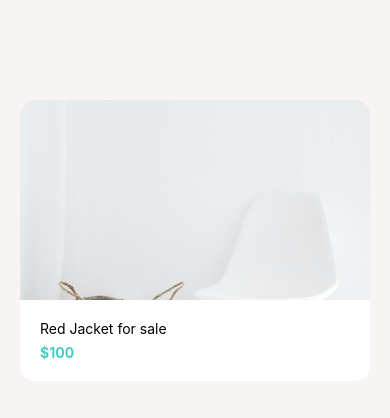
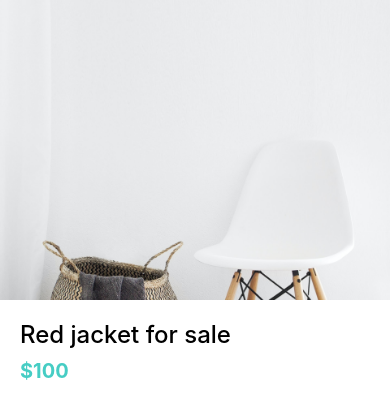
Before and after one commit to nahaktarun/DoneWithIt, a React Native app: screen / in a window 390 px wide. Shown: the top 418 px of the page. Built offline with nearby package versions, Linux system fonts and the light colour scheme.

Commit message:
added the ListingDetailsScreen page

```diff
--- a/App.js
+++ b/App.js
@@ -2,6 +2,7 @@
 import { ImageBackground, StyleSheet, View, Image, Text } from "react-native";
 import AppButton from "./app/components/AppButton";
 import Card from "./app/components/Card";
+import ListingDetailsScreen from "./app/screens/ListingDetailsScreen";
 
 function App(props) {
   return (
@@ -23,13 +24,15 @@
     //   </View>
     // </ImageBackground>
 
-    <View style={{ backgroundColor: "#f8f4f4", padding: 20, paddingTop: 100 }}>
-      <Card
-        title="Red Jacket for sale"
-        subTitle="$100"
-        image={require("./app/assets/chair.jpg")}
-      />
-    </View>
+    // <View style={{ backgroundColor: "#f8f4f4", padding: 20, paddingTop: 100 }}>
+    //   <Card
+    //     title="Red Jacket for sale"
+    //     subTitle="$100"
+    //     image={require("./app/assets/chair.jpg")}
+    //   />
+    // </View>
+
+    <ListingDetailsScreen />
   );
 }
 
--- /dev/null
+++ b/app/screens/ListingDetailsScreen.js
@@ -0,0 +1,37 @@
+import { View, Text, Image, StyleSheet } from "react-native";
+import React from "react";
+import colors from "../config/colors";
+
+const ListingDetailsScreen = () => {
+  return (
+    <View>
+      <Image style={styles.image} source={require("../assets/chair.jpg")} />
+      <View style={styles.detailsContainer}>
+        <Text style={styles.title}>Red jacket for sale</Text>
+        <Text style={styles.price}>$100</Text>
+      </View>
+    </View>
+  );
+};
+
+const styles = StyleSheet.create({
+  image: {
+    width: "100%",
+    height: 300,
+  },
+  detailsContainer: {
+    padding: 20,
+  },
+  title: {
+    fontSize: 24,
+    fontWeight: "500",
+  },
+  price: {
+    color: colors.secondary,
+    fontWeight: "bold",
+    fontSize: 20,
+    marginVertical: 10,
+  },
+});
+
+export default ListingDetailsScreen;
```
